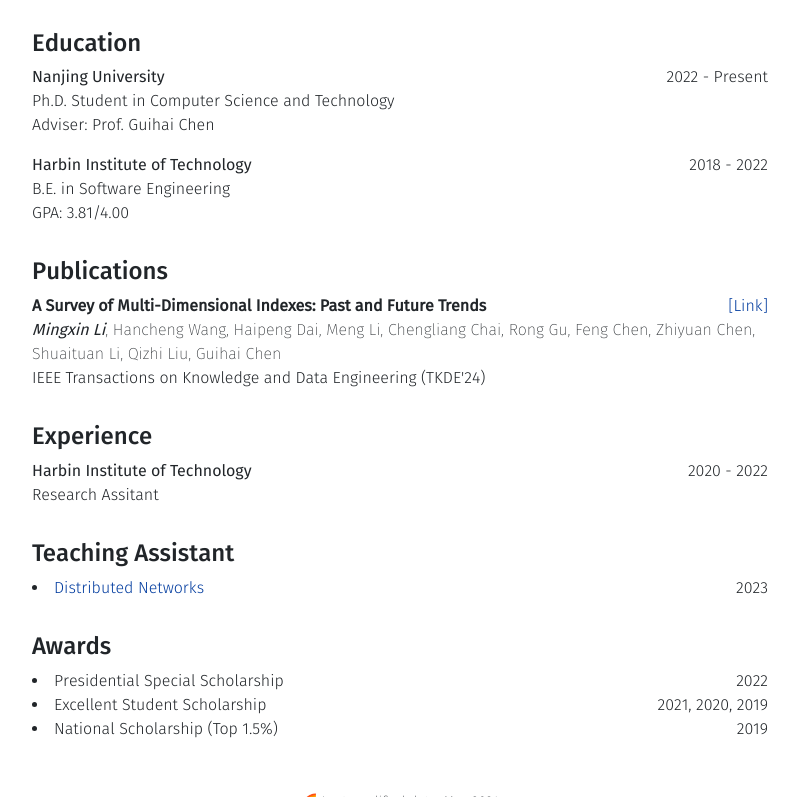
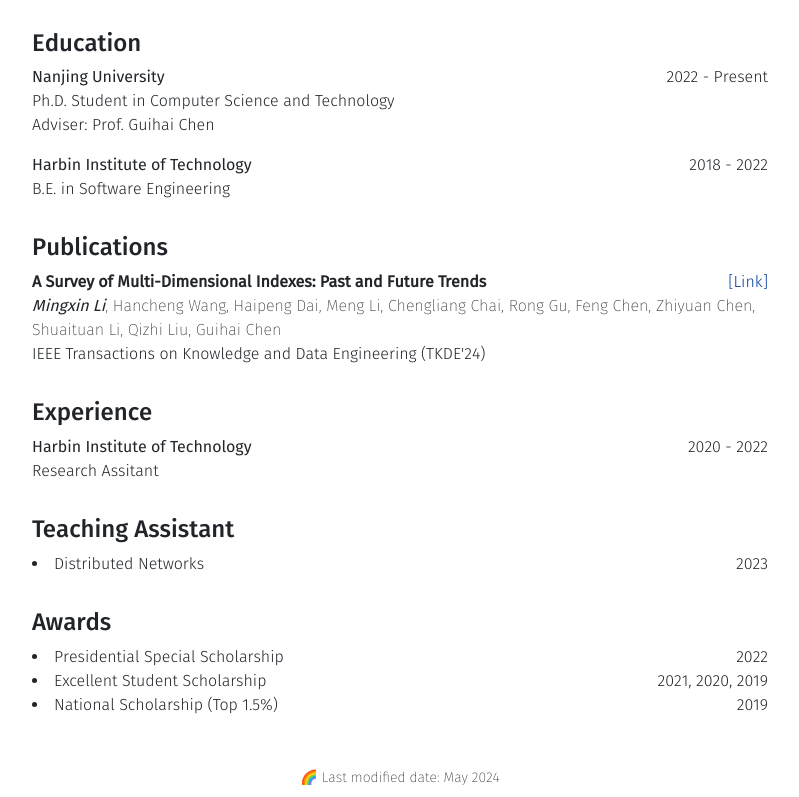
Before and after one commit to chasecheese/chasecheese.github.io, a plain HTML site: page index.html in a window 1280 px wide. Shown: the part 386-1183 px from the top of the page, without its empty margins (240-1039 px from the left). Drawn offline with Linux system fonts and the light colour scheme.

Commit message:
update index.html

```diff
--- a/index.html
+++ b/index.html
@@ -349,7 +349,6 @@
             <br />
             <span class="edum">B.E. in Software Engineering</span>
             <br />
-            <span class="edue">GPA: 3.81/4.00</span>
           </div>
         </div>
 
@@ -507,7 +506,7 @@
       <div class="col-md-8">
         <div class="row">
           <div class="col-md-12">
-            <li><span class="ta"><a class="link" target="_blank" href=https://cs.nju.edu.cn/gchen/DN/DN.htm>Distributed Networks</a></span><span class="date">2023</span></li>
+            <li><span class="ta"><a>Distributed Networks</a></span><span class="date">2023</span></li>
           </div>
         </div>
       </div>
```
